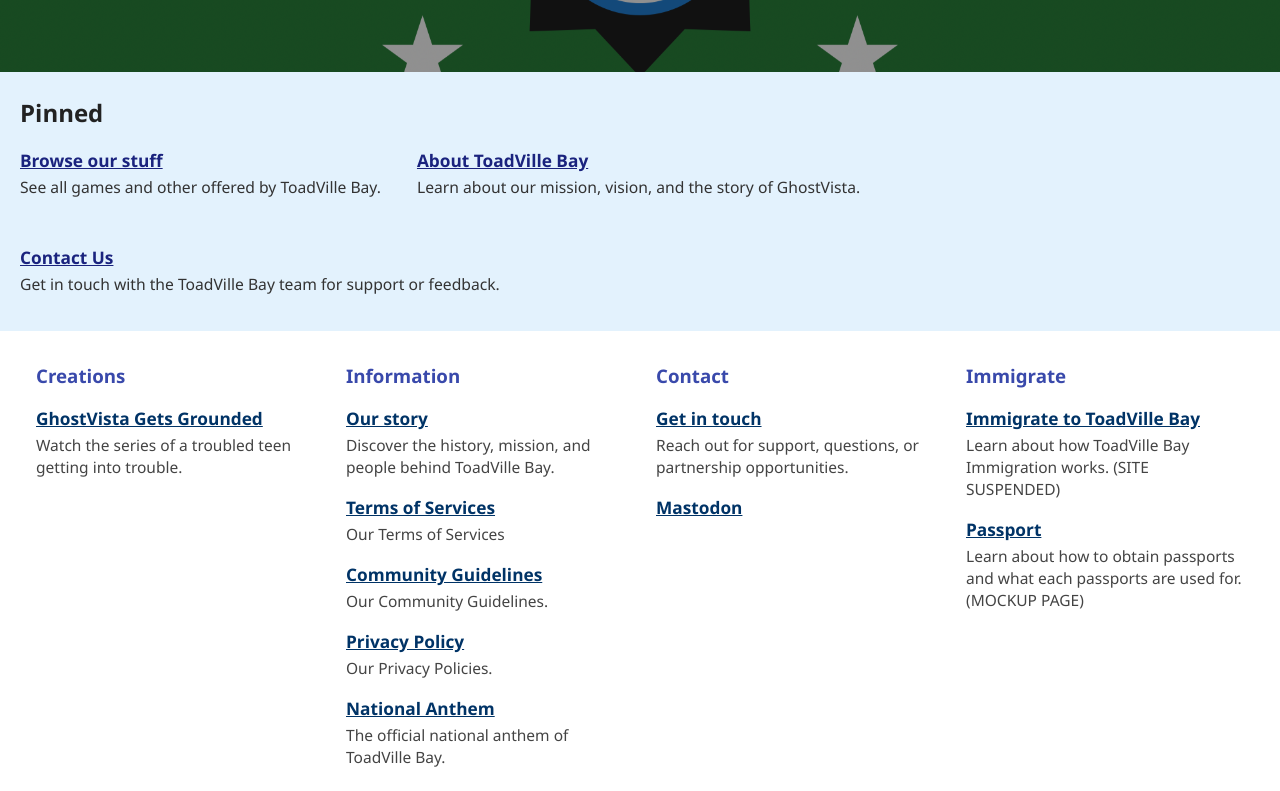
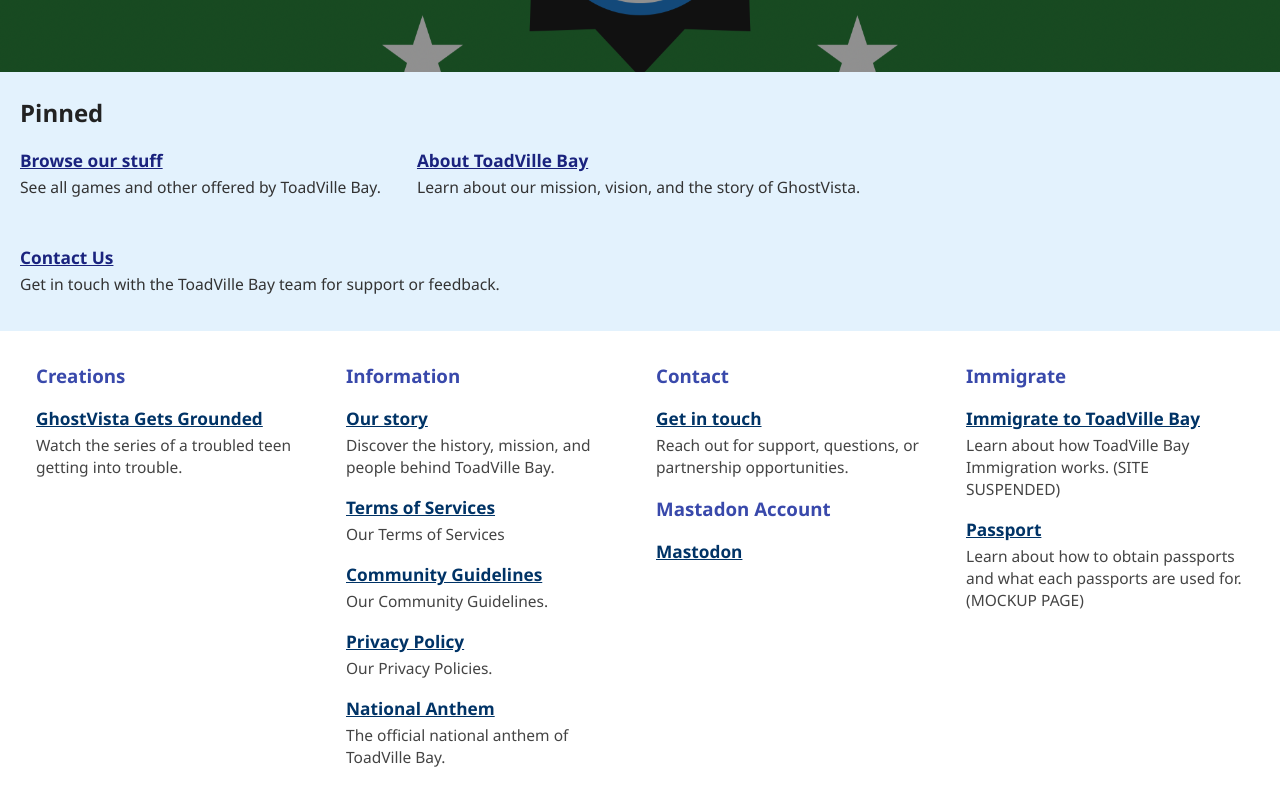
Before and after one commit to notghostvista/tb, a plain HTML site: page index.html in a window 1280 px wide. Shown: the part 306-1097 px from the top of the page. Drawn offline with Linux system fonts and the light colour scheme.

Commit message:
Update index.html

```diff
--- a/index.html
+++ b/index.html
@@ -87,6 +87,7 @@
                 <h3>Contact</h3>
                 <a href="contact.html"><strong>Get in touch</strong></a>
                 <div class="item-desc">Reach out for support, questions, or partnership opportunities.</div>
+                <h3>Mastadon Account</h3>
                 <a rel="me" href="https://mastodon.social/@GhostVista">Mastodon</a>
             </div>
             <div class="link-col">
```
